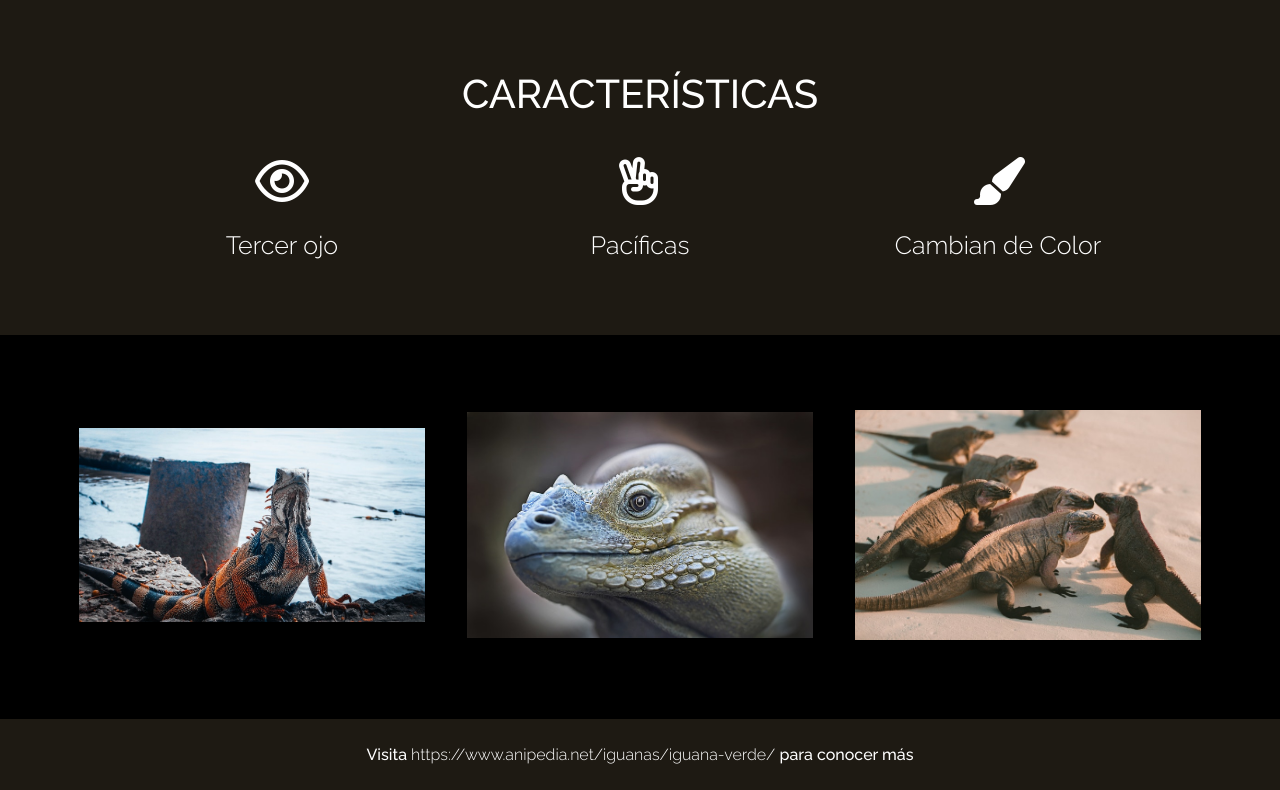
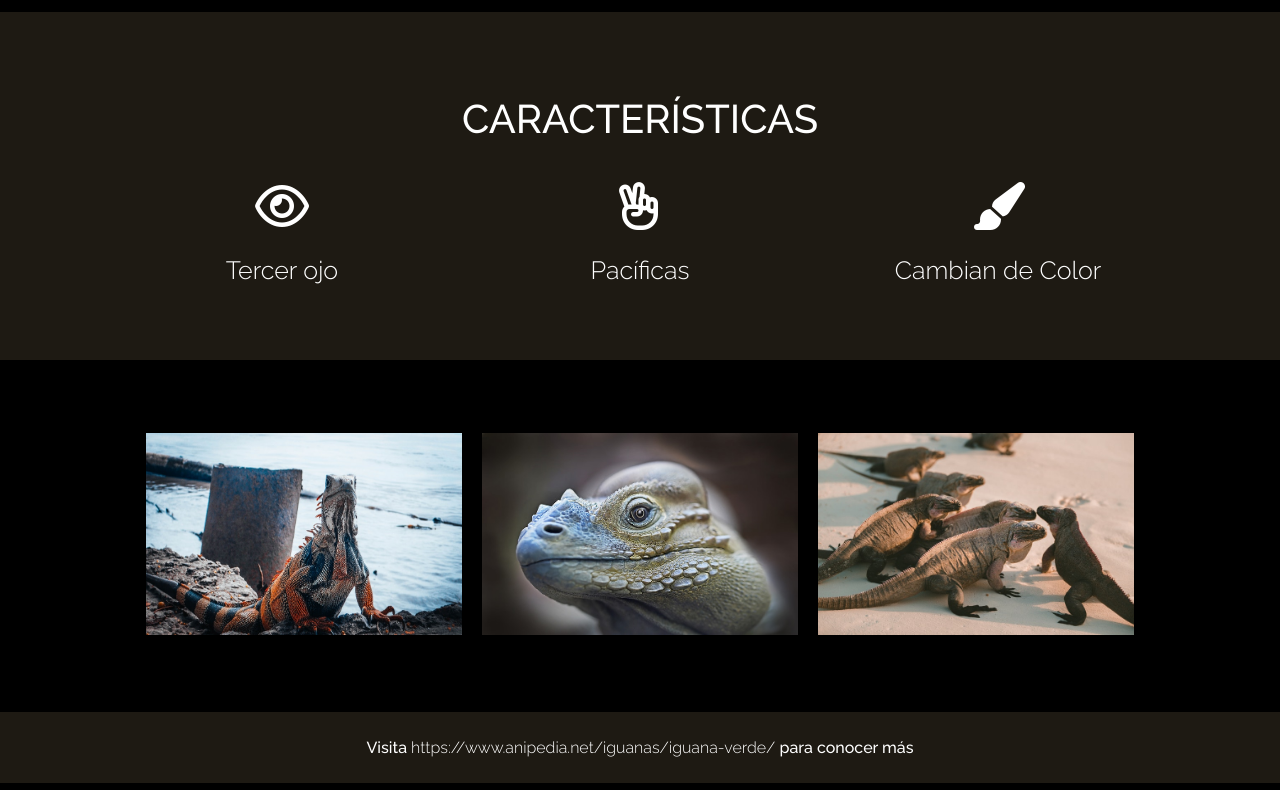
Before and after one commit to PuchiAsd/IguanaPage, a plain HTML site: page index.html in a window 1280 px wide. Shown: the part 1158-1948 px from the top of the page. Drawn offline with Linux system fonts and the light colour scheme.

Commit message:
Se realizan modificaciones al codigo

```diff
--- a/assets/css/style.css
+++ b/assets/css/style.css
@@ -27,14 +27,12 @@ p {
 }
 
 .figure {
-
 	margin: 0;
 }
 
-.iguana-header {
+.iguana-figure {
 	width: 100%;
 }
-
 
 /*  Inicio section 1 */
 
@@ -75,10 +73,7 @@ p {
 
 /* Fin section 1 */
 
-.container img {
-	width: 100%;
-}
-
+/* Inicio Section 2 icons*/
 .icons-section {
 	background-color: #1E1A13;
 	text-align: center;
@@ -96,25 +91,33 @@ p {
 	width: 30%;
 }
 
-.img-section {
-	text-align: center;
-	padding: 75px 0;
-}
-
 .icons p {
 	font-size: 25px;
 	font-weight: 300;
 }
+/* Fin Section 2 icons*/
+
+/* Inicio Section 3 Img*/
+.img-section {
+	text-align: center;
+	padding: 73px 0;
+}
 
 .image {
 	display: inline-block;
-	width: 30%;
+	/* width: 30%; */
 	vertical-align: middle;
 }
 
 .image img {
-	width: 90%;
+	width: 316px;
+	height: 202px;
+	padding: 0 8px;
+	/* padding: 20px; le doy padding a todos lados */
+	/* padding: 0 20px; le doy padding al lado izquierdo y derecho */
+	/* padding: 20px 0; le doy padding al lado top y bottom*/
 }
+/* Fin Section 2 Img*/
 
 footer {
 	background-color: #1E1A13;
--- a/index.html
+++ b/index.html
@@ -20,8 +20,8 @@
     <header>
         <h1 class="titulo">IGUANAS</h1>
     </header>
-    <figure class=".figure">
-        <img class="iguana-header" src="assets/img/bg-header.jpg" alt="IGUANA HEADER">
+    <figure class="figure">
+        <img class="iguana-figure" src="assets/img/bg-header.jpg" alt="IGUANA HEADER">
     </figure>
     <main>
         <section class="desc-section">
@@ -59,7 +59,6 @@
         </section>
 
         <section class="img-section">
-            <div class="container">
             <div class="image">
                 <img src="assets/img/iguana-2.jpg">
             </div>
@@ -71,9 +70,6 @@
             <div class="image">
                 <img src="assets/img/iguana-4.jpg">
             </div>
-
-            </div>
-
         </section>
     </main>
 
```
Lines whose indentation alone changed are shown as unchanged.
